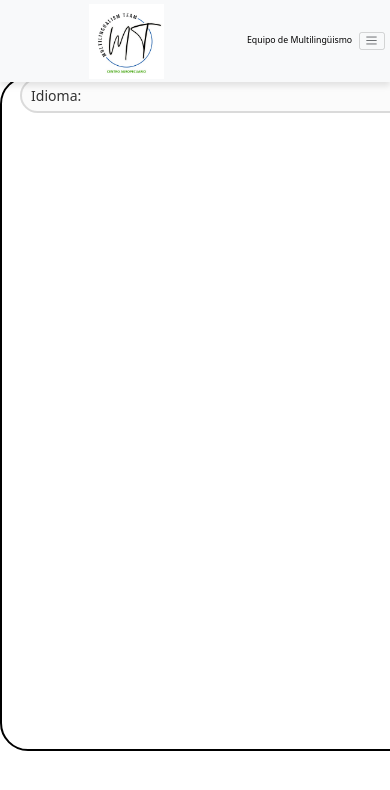
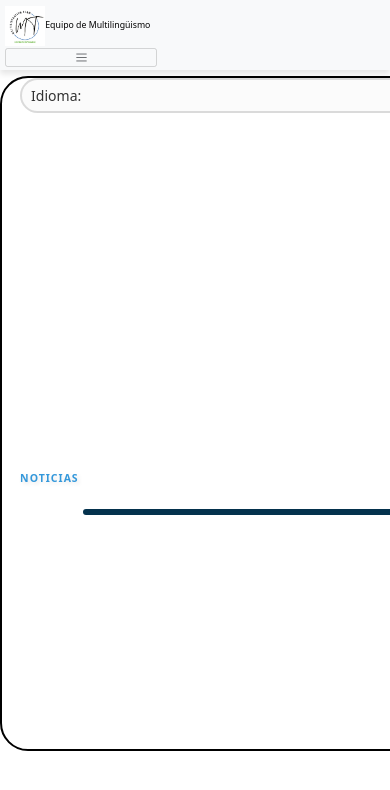
Before and after one commit to STIVENMENESESINT/hostingbili, a PHP site: page / in a window 390 px wide; the page is wider, and only the part inside the window is pictured. Shown: the top 790 px of that part. Run offline with PHP 8.4, Linux system fonts and the light colour scheme; data that the repository does not hold is empty; some libraries are stand-ins or nearby versions.

Commit message:
responsive 90%

```diff
--- a/index.php
+++ b/index.php
@@ -128,47 +128,50 @@ $varDateTime = date("Y-m-d H:i:s");
                 setLanguage(languageSelect.value);
             });
         </script>
-
+<style>
+    @media (max-width: 768px) {
+        .columna{
+            display: flex;
+            flex-direction: column;
+        }
+    }
+</style>
         <body>
             <!-- Navigation Bar -->
-            <nav class="navbar navbar-expand-lg navbar-light bg-light background-color: var(--alternate-background)">
+            <nav class="navbar navbar-expand-lg navbar-light bg-light">
                 <div class="container-fluid">
-                    <img src="imagenes/img/logo/log.jpg" alt="Logo">
-                    <a class="navbar-brand" href="#" data-lang-es="Equipo de Multilingüismo"
-                        data-lang-en="Multilingualism-Team" data-lang-fr="Équipe Multilinguisme">
-                        Equipo de Multilingüismo
-                    </a>
-                    <button class="navbar-toggler" type="button" data-bs-toggle="collapse" data-bs-target="#navbarNav"
-                        aria-controls="navbarNav" aria-expanded="false" aria-label="Toggle navigation">
-                        <span class="navbar-toggler-icon"></span>
-                    </button>
+                    <div class="columna ">
+                        <a class="navbar-brand" href="#">
+                            <img src="imagenes/img/logo/log.jpg" alt="Logo" style="height: 40px;">
+                            Equipo de Multilingüismo
+                        </a>
+                        <button class="navbar-toggler" type="button" data-bs-toggle="collapse" data-bs-target="#navbarNav" aria-controls="navbarNav" aria-expanded="false" aria-label="Toggle navigation">
+                            <span class="navbar-toggler-icon"></span>
+                        </button>
+                    </div>
+
                     <div class="collapse navbar-collapse" id="navbarNav">
                         <ul class="navbar-nav ms-auto">
                             <li class="nav-item">
-                                <button class="btn btn-link nav-link" data-bs-toggle="modal" data-bs-target="#loginModal"
-                                    data-lang-es="Iniciar Sesión" data-lang-en="Login" data-lang-fr="Se Connecter">
+                                <button class="btn btn-link nav-link" data-bs-toggle="modal" data-bs-target="#loginModal" data-lang-es="Iniciar Sesión" data-lang-en="Login" data-lang-fr="Se Connecter">
                                     Iniciar Sesión
                                 </button>
                             </li>
                             <li class="nav-item">
-                                <button class="btn btn-link nav-link" data-bs-toggle="modal" data-bs-target="#staticBackdrop"
-                                    data-lang-es="Regístrate" data-lang-en="Register" data-lang-fr="S'inscrire">
+                                <button class="btn btn-link nav-link" data-bs-toggle="modal" data-bs-target="#staticBackdrop" data-lang-es="Regístrate" data-lang-en="Register" data-lang-fr="S'inscrire">
                                     Regístrate
                                 </button>
                             </li>
-
                             <li class="nav-item">
-                                <button class="btn btn-link nav-link" data-bs-toggle="modal"
-                                    data-bs-target="#RestablecerContraseña" data-lang-es="Olvidaste Tu Contraseña"
-                                    data-lang-en="Forgot Your Password" data-lang-fr="Mot de Passe Oublié">
+                                <button class="btn btn-link nav-link" data-bs-toggle="modal" data-bs-target="#RestablecerContraseña" data-lang-es="Olvidaste Tu Contraseña" data-lang-en="Forgot Your Password" data-lang-fr="Mot de Passe Oublié">
                                     Olvidaste Tu Contraseña
                                 </button>
                             </li>
                         </ul>
                     </div>
                 </div>
+            </nav>
 
-            </nav>
             <div>
 
                 <div class="layout">
@@ -186,11 +189,36 @@ $varDateTime = date("Y-m-d H:i:s");
                         <div class="content__page">
                             <div class="main-container">
                                 <!--este es mi carrucel principal -->
+
                                 <div class="custom-carousel-container">
                                     <!--este es mi carrucel principal -->
                                     <style>
 
+                                        @media (max-width: 768px) {
+                                            /* Cuando la pantalla sea menor o igual a 768px */
 
+                                            .main-container {
+                                                flex-direction: column;
+                                                align-items: flex-start;
+                                            }
+
+                                            .custom-carousel-container,
+                                            .banner {
+                                                width: 100%;
+                                                margin-bottom: 20px; /* Espacio entre los elementos */
+                                            }
+
+                                            .custom-carousel-container {
+                                                padding: 0;
+                                            }
+
+                                            .custom-carousel .carousel-inner img {
+                                                width: 100%;
+                                                height: auto;
+                                                max-height: none; /* Permite que la imagen se ajuste al ancho */
+                                                padding: 10px;
+                                            }
+                                        }
                                         .main-container {
                                             display: flex;
 
@@ -250,6 +278,27 @@ $varDateTime = date("Y-m-d H:i:s");
 
                                         .uppercase-title {
                                             text-transform: uppercase;
+                                        }
+
+                                        /* Responsividad para pantallas pequeñas */
+                                        @media (max-width: 768px) {
+                                            .responsive-title {
+                                                font-size: 2rem; /* Tamaño de fuente más pequeño para pantallas medianas */
+                                            }
+                                            .responsive-divider {
+                                                width: 70%; /* Aumenta el ancho de la línea divisoria para pantallas medianas */
+                                            }
+                                        }
+
+                                        /* Responsividad para pantallas muy pequeñas */
+                                        @media (max-width: 480px) {
+                                            .responsive-title {
+                                                font-size: 1.5rem; /* Tamaño de fuente aún más pequeño para pantallas pequeñas */
+                                                text-align: left;
+                                            }
+                                            .responsive-divider {
+                                                width: 90%; /* Ancho de la línea divisoria casi completo para pantallas pequeñas */
+                                            }
                                         }
                                     </style>
                                     <div id="carouselExampleIndicators" class="carousel slide custom-carousel"
@@ -451,9 +500,9 @@ $varDateTime = date("Y-m-d H:i:s");
 
                             </div>
                             <br>
-                            <h1 class="title" data-lang-es="NOTICIAS" data-lang-en="NEWS" data-lang-fr="ACTUALITÉS">NOTICIAS
-                            </h1>
-                            <div class="divider"></div>
+                            <h1 class="title responsive-title" data-lang-es="NOTICIAS" data-lang-en="NEWS" data-lang-fr="ACTUALITÉS">NOTICIAS</h1>
+                            <div class="divider responsive-divider"></div>
+
                             <div id="noticia_creada2" class=" grid-container ">
                             </div>
 
```
Also changed, not shown: herramientas/css/about.css (line endings or trailing spaces).
